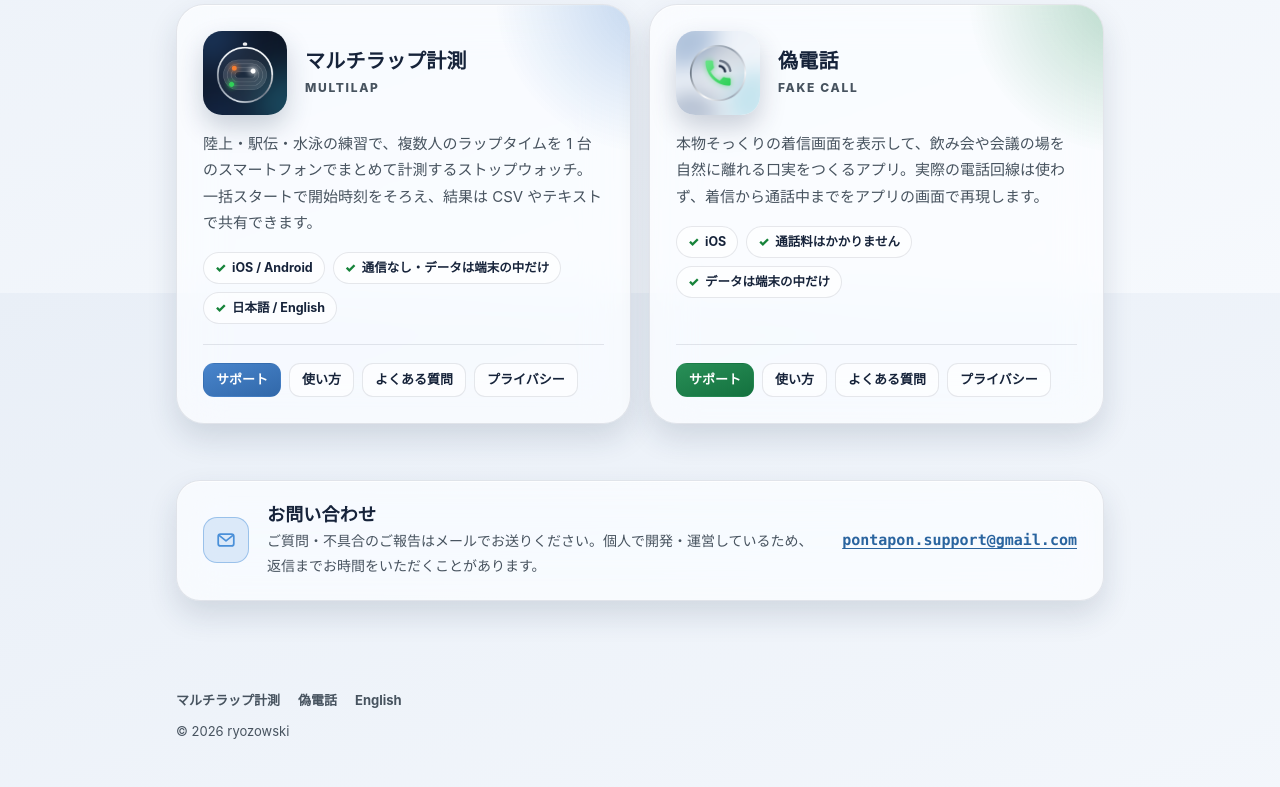
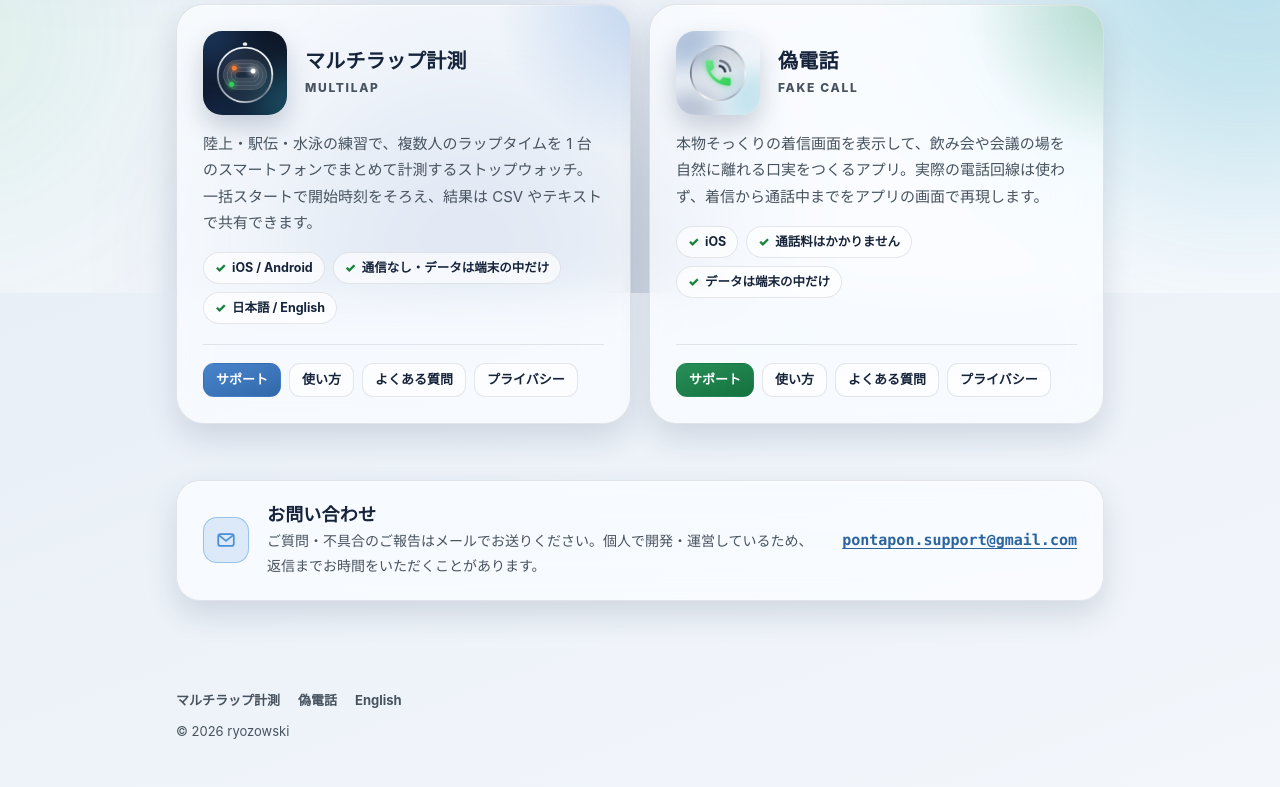
Before and after one commit to ryozowski/ryozowski.github.io, a plain HTML site: page index.html in a window 1280 px wide. Shown: the part 507-1294 px from the top of the page. Drawn offline with Linux system fonts and the light colour scheme.

Commit message:
fix: トップページの背景の光・カードの押せる範囲・テーマ切替時のバーの色を直す
- 背景のグラデーションを body から html へ移す。body にあると .aurora（z-index: -1）がその下に隠れ、光が見えなかった
- カード全体を押せるようにする覆いが .app-head の範囲にしか広がっていなかったため、間の要素の position を外し、.app 全体を覆う
- color-mix() の無いブラウザで主ボタンの背景が消え、白い文字が読めなくなるため、単色を先に置く
- テーマを選んだとき、<meta name="theme-color">（アドレスバーの色）も合わせる

Co-Authored-By: Claude Opus 5.5 <noreply@anthropic.com>

```diff
--- a/home.css
+++ b/home.css
@@ -73,8 +73,9 @@
 
 * { box-sizing: border-box; -webkit-tap-highlight-color: transparent; }
 
+/* 背景のグラデーションは html に置く。body に置くと、z-index: -1 の .aurora がその下に隠れる */
 html {
-  background: var(--bg1);
+  background: var(--bg1) linear-gradient(160deg, var(--bg1), var(--bg2)) fixed;
   -webkit-text-size-adjust: 100%;
 }
 
@@ -85,7 +86,6 @@ body {
   font-size: 16px;
   line-height: 1.75;
   color: var(--tx);
-  background: linear-gradient(160deg, var(--bg1), var(--bg2)) fixed;
   overflow-x: hidden;
 }
 
@@ -192,13 +192,13 @@ p { margin: 0 0 12px; }
 }
 /* アプリの色で、カードの右上をほのかに光らせる */
 .app::before {
-  content: ""; position: absolute; inset: -40% -40% auto auto; width: 70%; aspect-ratio: 1;
+  content: ""; position: absolute; inset: -40% -40% auto auto; z-index: -1; width: 70%; aspect-ratio: 1;
   border-radius: 50%; pointer-events: none;
   background: radial-gradient(closest-side, color-mix(in srgb, var(--ac) 30%, transparent), transparent);
 }
 .app:hover { transform: translateY(-3px); border-color: color-mix(in srgb, var(--ac) 55%, transparent); }
 
-.app-head { position: relative; display: flex; align-items: center; gap: 18px; margin-bottom: 16px; }
+.app-head { display: flex; align-items: center; gap: 18px; margin-bottom: 16px; }
 .app-icon {
   flex: none; width: 84px; height: 84px; border-radius: 19px;
   box-shadow: var(--icon-shadow);
@@ -208,14 +208,17 @@ p { margin: 0 0 12px; }
   font-size: 12px; font-weight: 800; letter-spacing: 0.14em; color: var(--tx2); text-transform: uppercase;
 }
 
-/* カード全体を押せるようにする。下のリンクはその上に重ねる */
+/*
+ * カード全体を押せるようにする。.app-link::after が .app 全体を覆い、下のリンク（.app-links）だけを
+ * その上に重ねる。覆いの基準が .app になるよう、間の要素（.app-head など）には position を付けない。
+ */
 .app-link { color: var(--tx); text-decoration: none; }
-.app-link::after { content: ""; position: absolute; inset: 0; z-index: 0; border-radius: inherit; }
+.app-link::after { content: ""; position: absolute; inset: 0; z-index: 1; border-radius: inherit; }
 .app:hover .app-link { color: var(--tx); }
 
-.app .desc { position: relative; color: var(--tx2); font-size: 15px; margin: 0 0 16px; }
+.app .desc { color: var(--tx2); font-size: 15px; margin: 0 0 16px; }
 
-.chips { position: relative; display: flex; flex-wrap: wrap; gap: 8px; padding: 0; margin: 0 0 20px; list-style: none; }
+.chips { display: flex; flex-wrap: wrap; gap: 8px; padding: 0; margin: 0 0 20px; list-style: none; }
 .chips li {
   font-size: 12.5px; font-weight: 700; padding: 4px 11px; border-radius: 999px;
   background: var(--glass); border: 1px solid var(--line); color: var(--tx);
@@ -223,7 +226,7 @@ p { margin: 0 0 12px; }
 .chips li::before { content: "✓"; color: var(--ok); margin-right: 6px; font-weight: 900; }
 
 .app-links {
-  position: relative; z-index: 1;
+  position: relative; z-index: 2;
   display: flex; flex-wrap: wrap; gap: 8px; margin-top: auto;
   padding-top: 18px; border-top: 1px solid var(--line);
 }
@@ -235,6 +238,8 @@ p { margin: 0 0 12px; }
 .app-links a:hover { background: var(--glass2); border-color: var(--line2); }
 .app-links a.primary {
   color: #fff; border-color: transparent;
+  /* color-mix() の無いブラウザでは下の行が無効になるため、単色を先に置く */
+  background: var(--ac);
   background: linear-gradient(160deg, color-mix(in srgb, var(--ac) 100%, #fff 8%), color-mix(in srgb, var(--ac) 100%, #000 18%));
 }
 .app-links a.primary:hover { filter: brightness(1.08); }
--- a/home.js
+++ b/home.js
@@ -23,9 +23,17 @@
       else localStorage.removeItem(KEY);
     } catch (e) { /* 保存できない環境でも、このページの表示だけは切り替える */ }
   }
+  // ブラウザのアドレスバーの色（<meta name="theme-color">）も、選んだテーマに合わせる。
+  // 「端末の設定に合わせる」では、media 属性どおり（ダーク / ライトそれぞれの色）に戻す。
+  var BAR = { dark: "#0b1220", light: "#e9eff7" };
   function apply(v) {
     if (v) root.setAttribute("data-theme", v);
     else root.removeAttribute("data-theme");
+    var metas = document.querySelectorAll('meta[name="theme-color"]');
+    for (var i = 0; i < metas.length; i++) {
+      var own = /dark/.test(metas[i].media) ? "dark" : "light";
+      metas[i].content = BAR[v || own];
+    }
   }
 
   apply(read());
```
